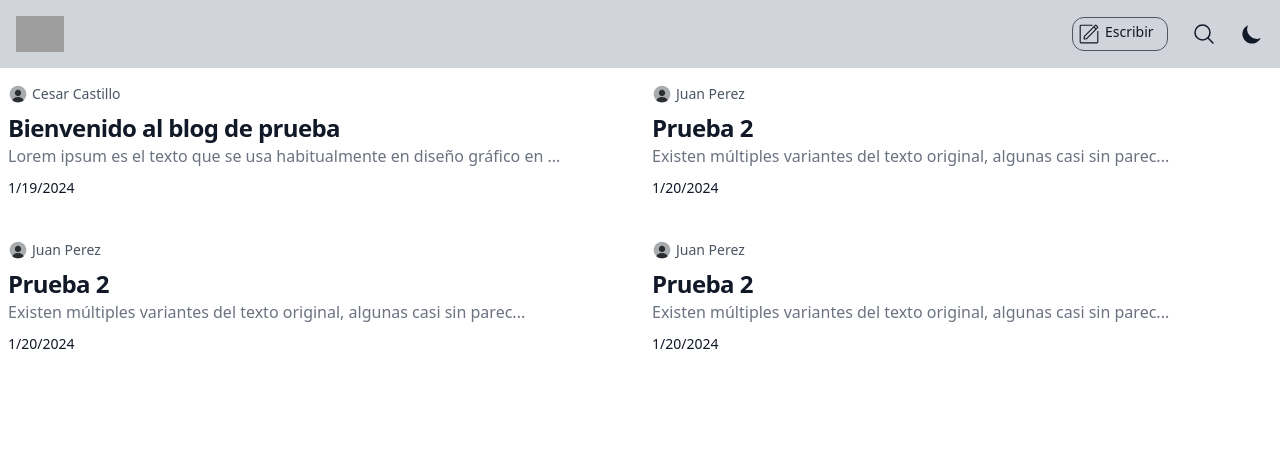
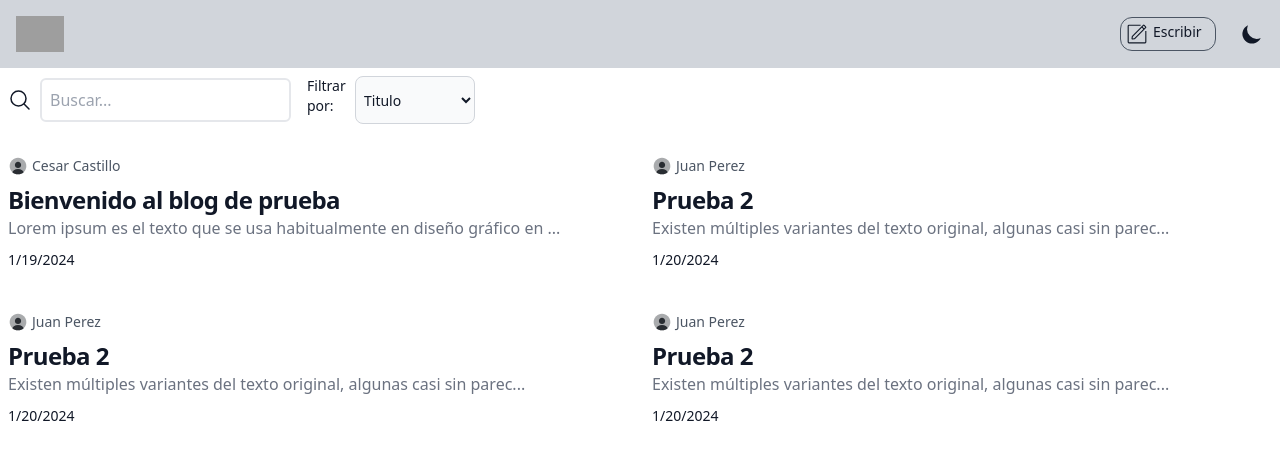
Before and after one commit to cesarnavi/blog-example, a Next.js app: page / in a window 1280 px wide. Shown: the top 460 px of the page. Built offline with nearby package versions, Linux system fonts and the light colour scheme; grey boxes are pictures that could not be loaded.

Commit message:
se añade filtro de entradas desde el front end, se mueven los types a un archivo

```diff
--- a/src/components/FilterToolBar.tsx
+++ /dev/null
@@ -1,4 +0,0 @@
-export default function FilterToolBar(){
-    return <>
-    </>
-}
--- a/src/components/Header.tsx
+++ b/src/components/Header.tsx
@@ -20,21 +20,7 @@ const Header = () => {
       </div>
       <div className="flex items-center space-x-4 leading-5 sm:space-x-6">
        <AddPostButton disabled={isOnline == false}  />
-       {/* Search icon */}
-        <svg
-          xmlns="http://www.w3.org/2000/svg"
-          fill="none"
-          viewBox="0 0 24 24"
-          strokeWidth={1.5}
-          stroke="currentColor"
-          className="h-6 w-6 text-gray-900 dark:text-white"
-        >
-          <path
-            strokeLinecap="round"
-            strokeLinejoin="round"
-            d="M21 21l-5.197-5.197m0 0A7.5 7.5 0 105.196 5.196a7.5 7.5 0 0010.607 10.607z"
-          />
-        </svg>
+
         <ThemeSwitch />
       </div>
     </header>
--- a/src/pages/index.tsx
+++ b/src/pages/index.tsx
@@ -1,15 +1,18 @@
 import { useEffect, useState } from "react";
-import { Post } from "@/types/Post";
+import { Post, FilterBy } from "@/types";
 //Components
 import Link from "@/components/Link";
 import AddPostButton from "@/components/AddPostButton";
 import useNetworkStatus from "@/hooks/useNetworkStatus";
 
+
 export default function Home() {
-  const [posts,setPosts] = useState<Post[]>();
+  const [posts,setPosts] = useState<Post[]>([]);
+  const [search,setSearch] = useState("");
+  const [filterBy,setFilterBy] = useState<FilterBy>("title");
   const { isOnline } = useNetworkStatus();
 
-  useEffect(()=>{
+  useEffect(()=>{ // Fetch posts
     fetch("/api/posts")
     .then((res)=>res.json())
     .then((data)=>setPosts(data))
@@ -17,7 +20,6 @@ export default function Home() {
       //catched failed api call
     })
   },[]);
-
 
   return (
     <div className="h-screen bg-white dark:bg-gray-800">
@@ -34,12 +36,50 @@ export default function Home() {
           </div>
            <AddPostButton disabled={isOnline==false} />
           </div>
-
       }
 
       <div className="grid xl:grid-cols-2 gap-2 ">
+        {posts && posts.length > 0  && <div style={{alignItems:"center"}} className="col-span-full p-2 flex">
+          <div className="flex gap-2 " style={{alignItems: "center"}}>
+            {/* Search icon */}
+            <svg
+              xmlns="http://www.w3.org/2000/svg"
+              fill="none"
+              viewBox="0 0 24 24"
+              strokeWidth={1.5}
+              stroke="currentColor"
+              className="h-6 w-6 text-gray-900 dark:text-white"
+            >
+              <path
+                strokeLinecap="round"
+                strokeLinejoin="round"
+                d="M21 21l-5.197-5.197m0 0A7.5 7.5 0 105.196 5.196a7.5 7.5 0 0010.607 10.607z"
+              />
+            </svg>
+            {/* Search Input */}
+            <input
+              onChange={(e)=>setSearch(e.target.value)}
+              type="search"
+              placeholder="Buscar..."
+              className="rounded-md p-2 border-2 dark:border-0 text-black "
+            />
+            <div className="flex ml-2">
+                <label htmlFor="filter-by" className="block mb-2 text-sm  text-gray-900 dark:text-gray-400">Filtrar por:</label>
+                <select onChange={(e)=>setFilterBy(e.target.value as FilterBy)} defaultValue={"title"} id="filter-by" className="bg-gray-50 border border-gray-300 text-gray-900 text-sm rounded-lg  block w-full p-1 dark:bg-gray-700 dark:border-gray-600 dark:placeholder-gray-400 dark:text-white" >
+                <option value={"title"}>Titulo</option>
+                <option value={"author"}>Autor</option>
+                <option value={"body"}>Contenido</option>
+              </select>
+              </div>
+          </div>
+        </div>}
         {
-          posts && posts.map((p)=>{
+          posts && posts.filter((p)=>{
+            if(filterBy && search){
+              return p[filterBy]?.toLowerCase().includes(search.toLowerCase());
+            }
+            return true;
+          }).map((p)=>{
 
             return <article key={p.slug} className=" bg-white dark:bg-gray-700 text-gray-900 dark:text-gray-100 py-4 px-2">
               {/* Author */}
--- a/src/types/Post.ts
+++ b/src/types.ts
@@ -1,3 +1,5 @@
+export type FilterBy = "author" | "title" | "body";
+
 export type Post = {
     id: Number;
     path: string,
```
